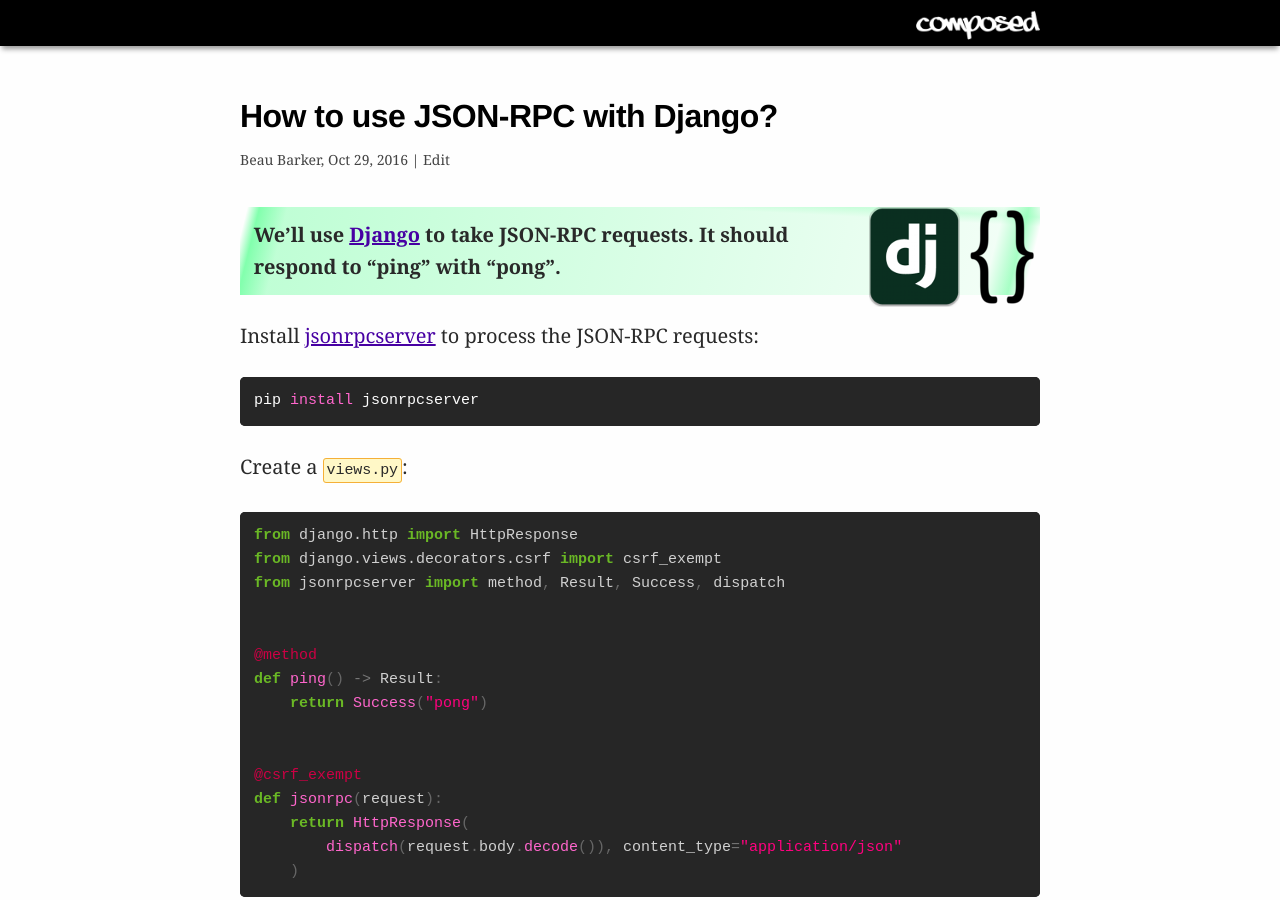
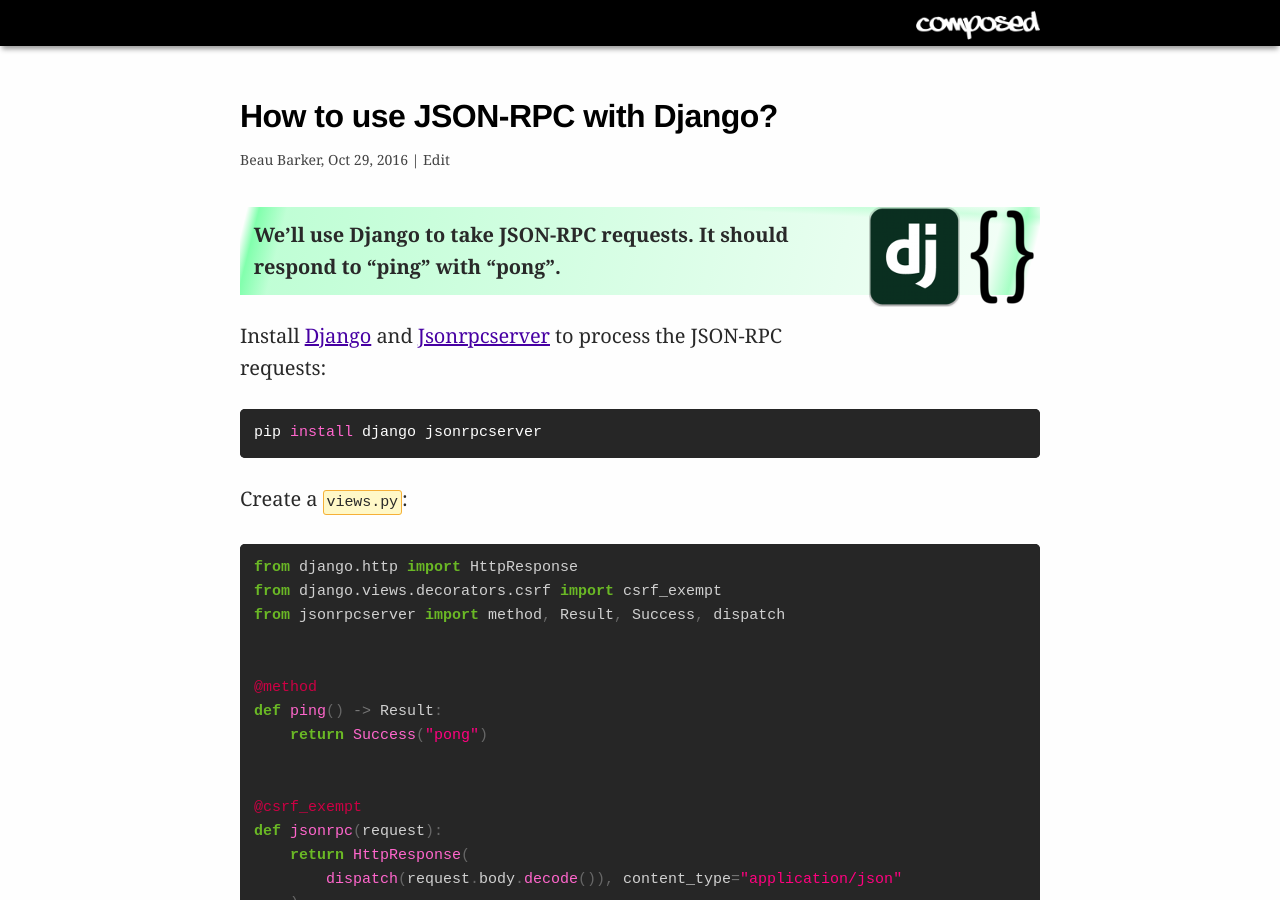
Before and after one commit to explodinglabs/explodinglabs.github.io, a Jekyll site: the page built from docs/_posts/jsonrpc/2016-10-29-django.markdown, in a window 1280 px wide and 900 px high. Built offline with Jekyll 4.4.1, drawn with Linux system fonts in a browser that asks for light colours.

Commit message:
Update 2016-10-29-django.markdown

````diff
--- a/docs/_posts/jsonrpc/2016-10-29-django.markdown
+++ b/docs/_posts/jsonrpc/2016-10-29-django.markdown
@@ -10,15 +10,15 @@
 </div>
 
 <div id="intro" markdown="1">
-We'll use [Django](https://www.djangoproject.com/) to take JSON-RPC requests.
+We'll use Django to take JSON-RPC requests.
 It should respond to "ping" with "pong".
 </div>
 
-Install [jsonrpcserver](https://www.jsonrpcserver.com/) to process the
+Install [Django](https://www.djangoproject.com/) and [Jsonrpcserver](https://www.jsonrpcserver.com/) to process the
 JSON-RPC requests:
 
 ```sh
-pip install jsonrpcserver
+pip install django jsonrpcserver
 ```
 
 Create a `views.py`:
````
